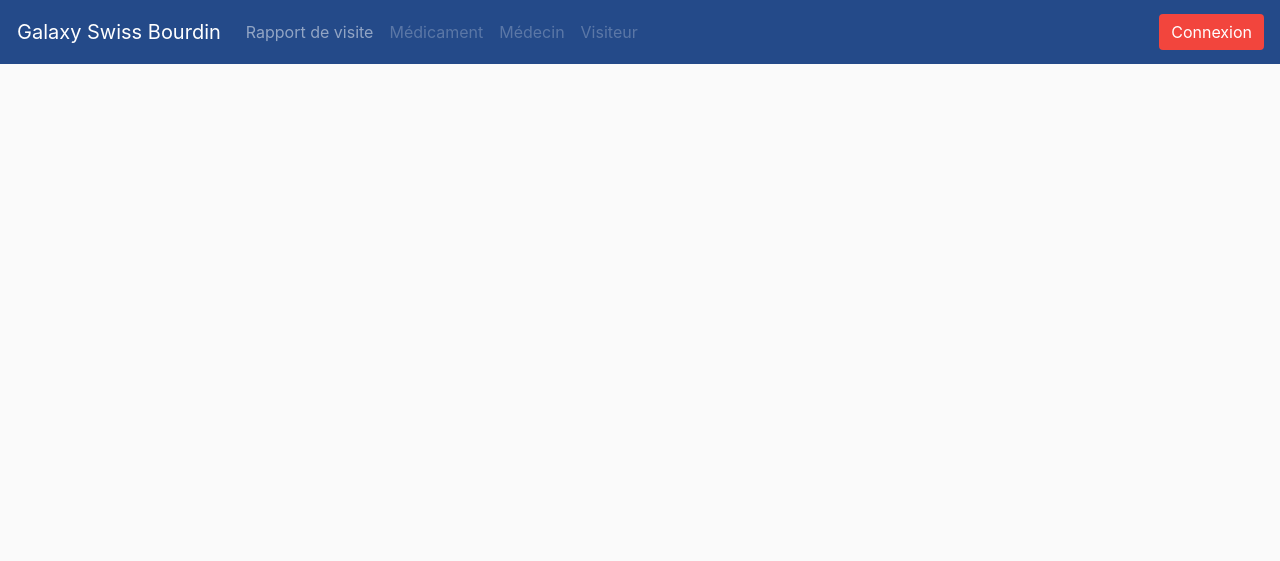
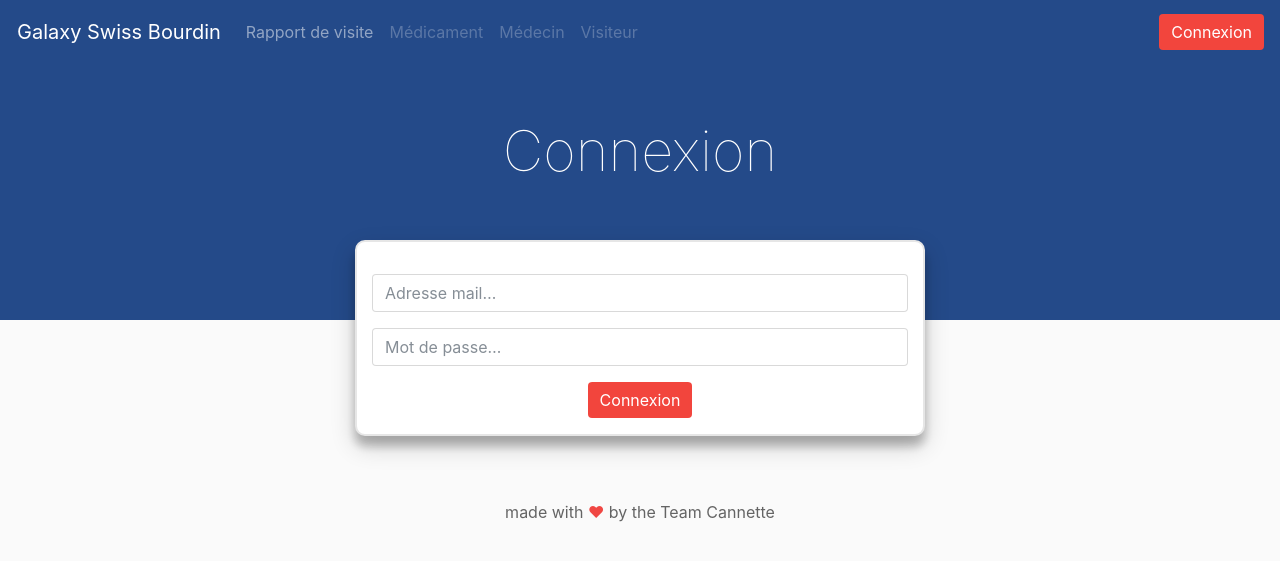
Before and after one commit to Alex-Giannetto/JV-GSB, a PHP site: page /index.php?uc=Administration&action=Connexion in a window 1280 px wide. Shown: the top 561 px of the page. Run offline with PHP 8.4, Linux system fonts and the light colour scheme; some libraries are stand-ins or nearby versions.

Commit message:
modif Connexion + autre

```diff
--- /dev/null
+++ b/Controller/AdministrationController.lib.php
@@ -0,0 +1,24 @@
+<link rel="stylesheet" href="css/visite.css">
+
+<?php
+/*
+ * Created by PhpStorm.
+ * User: alexg78bis
+ * Date: 16/11/2017
+ * Time: 19:44
+ */
+
+$action = (isset($_REQUEST['action']))? $_REQUEST['action'] : "";
+
+switch ($action){
+	case "Connexion":
+		$title = "Connexion";
+		//inclusion de la page d'affichage
+		require "View/Connexion/Connexion.inc.php";
+		break;
+
+	default:
+		// Affichage de la liste des visite (pour possibilité de supprimer, ajouter, modifier, visualiser visite)
+		break;
+}
+fonctions::entete($title);
--- a/Controller/VisiteController.lib.php
+++ b/Controller/VisiteController.lib.php
@@ -16,7 +16,7 @@ switch ($action){
 		$medecins = MedecinManager::getLstMedecin();
 		$produits = ProduitManager::getLstProduit();
 		$title = "Ajouter une visite";
-
+		$modification = true;
 		// En cas de récupération de formulaire
 		if(isset($_POST['ajouter'])){
 			if(isset($_POST['num']) && !empty($_POST['num'])
@@ -69,7 +69,7 @@ switch ($action){
 				"firstProduit" => (!empty($_POST['firstProduit'])) ? $_POST['firstProduit'] : null,
 				"secondProduit" => (!empty($_POST['secondProduit'])) ? $_POST['secondProduit'] : null,
 				"doc" => (!empty($_POST['doc'])) ? $_POST['doc'] : null,
-				"echantillons" => $echantillons
+				"echantillons" => $echantillons,
 			);
 		}
 
@@ -78,6 +78,7 @@ switch ($action){
 		break;
 
 	default:
+		$title = "Rapport de visite";
 		// Affichage de la liste des visite (pour possibilité de supprimer, ajouter, modifier, visualiser visite)
 		break;
 }
--- a/Model/RapportVisiteManager.class.php
+++ b/Model/RapportVisiteManager.class.php
@@ -9,6 +9,6 @@
 class RapportVisiteManager
 {
 	public static function addRapport(RapportVisite $rapport){
-
+		$query = MonPdo::getInstance()->prepare('INSERT INTO rapport_visite()');
 	}
 }
--- /dev/null
+++ b/View/Connexion/Connexion.inc.php
@@ -0,0 +1,18 @@
+<div class="container firstContainer">
+	<div class="row">
+		<div class=" col-lg-3"></div>
+		<div class=" col-lg-6 bloc">
+			<form method='post' action="index.php?uc=visite&action=<?php echo $_GET['action']; ?>">
+				<div class="form-group">
+					<input type="mail" class="form-control" name="mail" placeholder="Adresse mail…" required>
+				</div>
+				<div class="form-group">
+					<input type="password" class="form-control" name="password" placeholder="Mot de passe…" required>
+				</div>
+				<div class="form-group text-center">
+					<input type="submit" class="btn btn-primary" value="Connexion" name="connexion">
+				</div>
+			</form>
+		</div>
+	</div>
+</div>
--- a/View/IncludePart/head.inc.php
+++ b/View/IncludePart/head.inc.php
@@ -44,7 +44,7 @@
 			<form class="form-inline my-2 my-lg-0">
 				<?php if(!isset($_SESSION['user']))
 				{ ?>
-					<a class="" href="index.php?uc=administrer&action=connexion"><input type="button" class="btn" value="Connexion"></a>
+					<a class="" href="index.php?uc=Administration&action=Connexion"><input type="button" class="btn" value="Connexion"></a>
 				<?php } else{ ?>
 					<a class="" href="index.php?uc=administrer&action=deconnexion"><input type="button" class="btn" value="Déconnexion"></a>
 				<?php } ?>
--- a/index.php
+++ b/index.php
@@ -14,6 +14,11 @@ switch ($uc){
 	case "visite":
 		require_once "Controller/VisiteController.lib.php";
 		break;
+
+	case 'Administration':
+		require_once "Controller/AdministrationController.lib.php";
+		break;
+
 	default:
 		// inclure acceuil
 		break;
```
Also changed, not shown: View/Visite/FormulaireVisite.inc.php (+11 -11 lines), View/v_connexion.php (deleted, +0 -18 lines), Controller/ConnexionController.lib.php (deleted).
